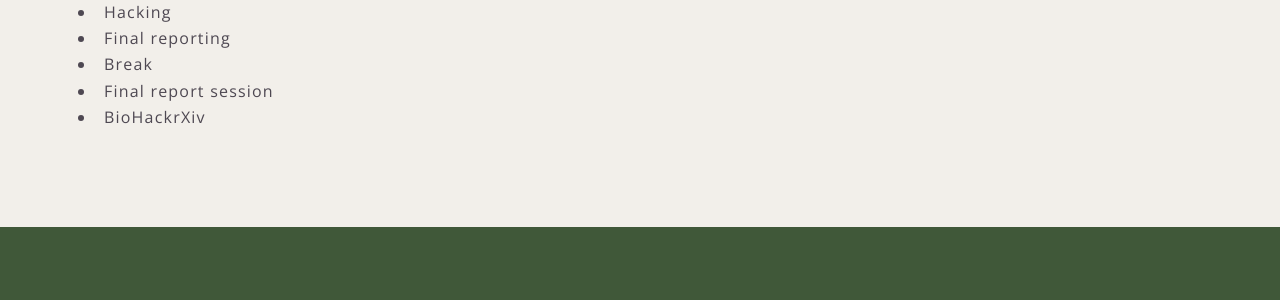
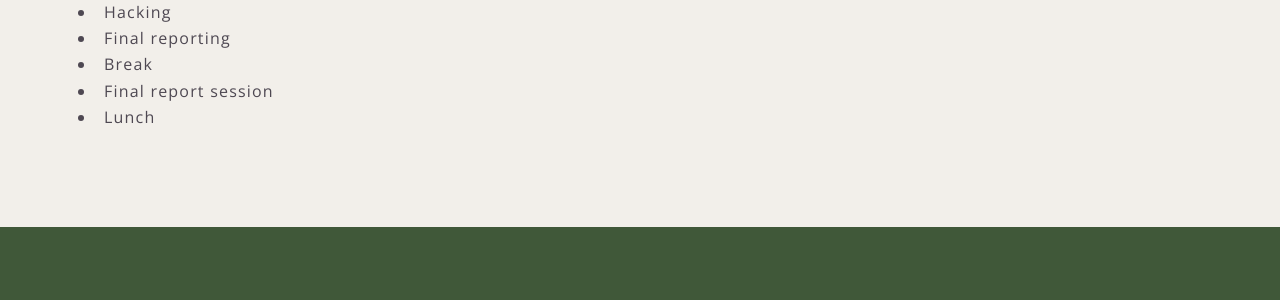
Before and after one commit to elixir-europe/biohackathon-europe-2022, a Jekyll site: the page built from programme.html, in a window 1280 px wide and 900 px high, scrolled down 1364 px. Shown: the part 395-695 px from the top of the window. Built offline with Jekyll 4.4.1, drawn with Linux system fonts in a browser that asks for light colours; nearby versions of some CDN libraries.

Commit message:
Updating Friday's programme

```diff
--- a/programme.html
+++ b/programme.html
@@ -68,7 +68,7 @@ body_class: programme
                   <li>Final reporting</li>
                   <li>Break</li>
                   <li>Final report session</li>
-                  <li>BioHackrXiv</li>
+                  <li>Lunch</li>
                 </ul>
             </div>
  <!--  <div class="col-md-6 day">
```
